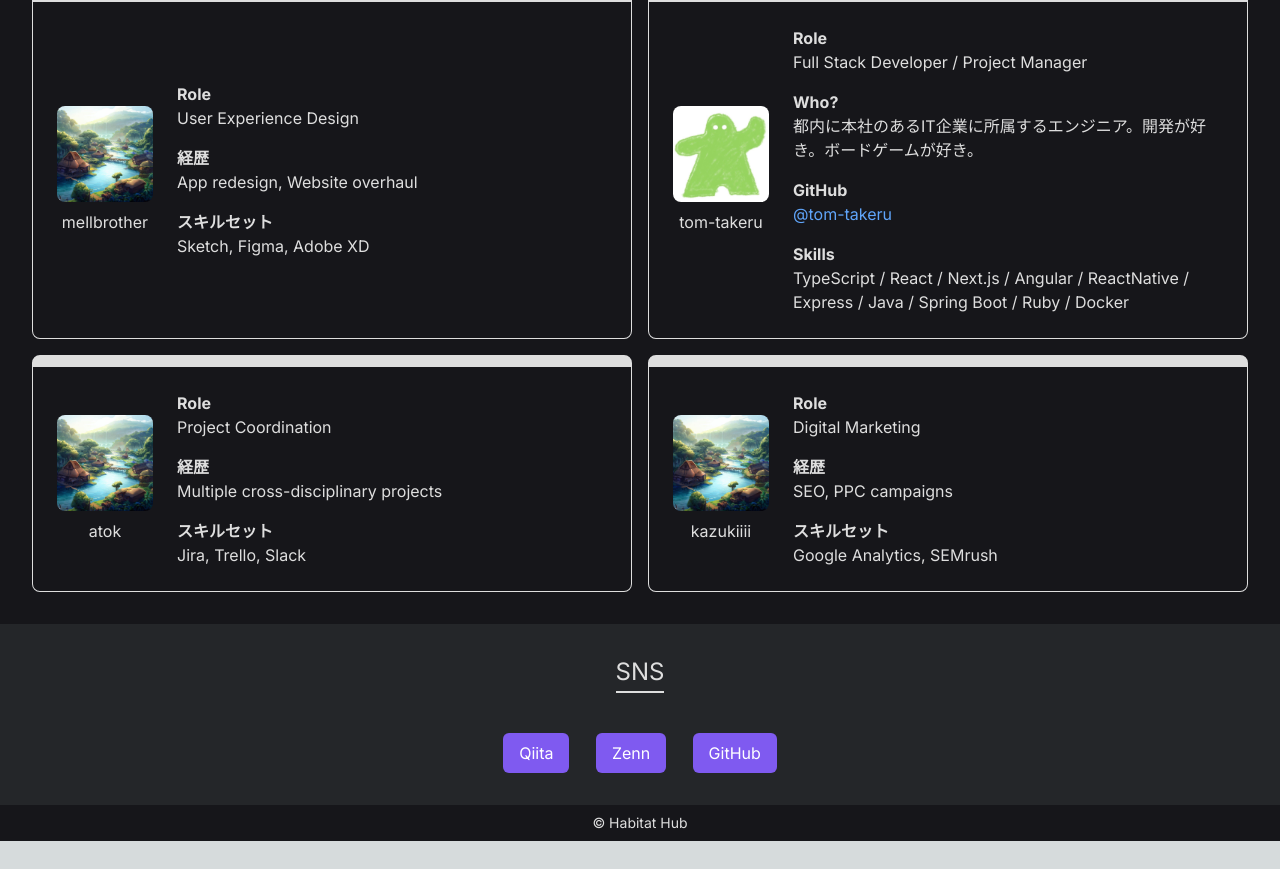
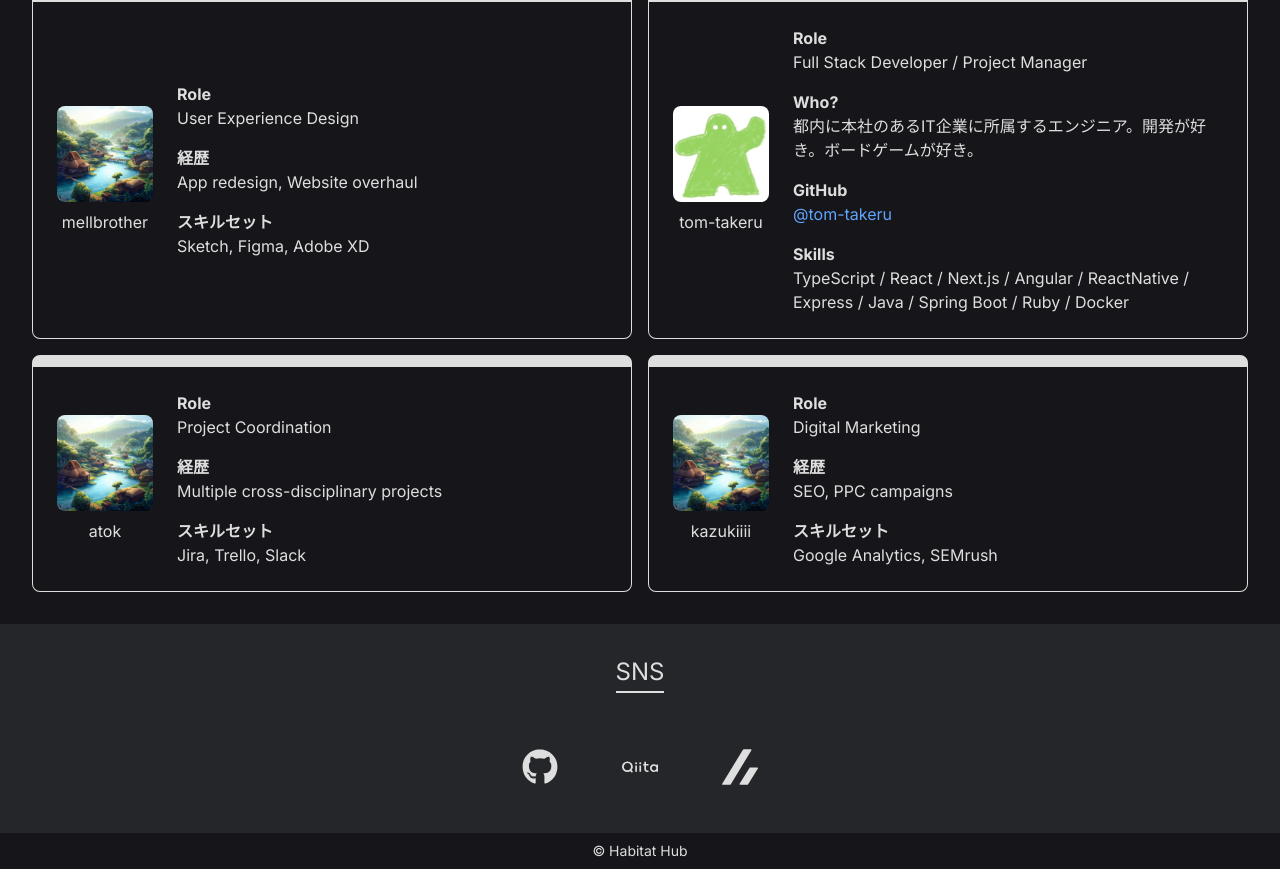
Before and after one commit to habitat-hub/official-site, a Next.js app: page / in a window 1280 px wide. Shown: the part 1029-1898 px from the top of the page. Before the commit the page ends 1870 px from the top, so only its background shows below. Built offline with nearby package versions, Linux system fonts and the light colour scheme.

Commit message:
Update SnsList component with new social media links

```diff
--- a/src/components/top/SnsList.tsx
+++ b/src/components/top/SnsList.tsx
@@ -1,10 +1,13 @@
 import React from "react";
+import { FaGithub } from "react-icons/fa";
+import { SiQiita } from "react-icons/si";
+import { SiZenn } from "react-icons/si";
 
 const SnsList: React.FC = () => {
   const buttons = [
-    { label: "Qiita", url: "https://qiita.com" },
-    { label: "Zenn", url: "https://zenn.dev" },
-    { label: "GitHub", url: "https://github.com" },
+    { name: "GitHub", url: "https://github.com/habitat-hub" },
+    { name: "Qiita", url: "https://qiita.com/organizations/habitatHub" },
+    { name: "Zenn", url: "https://zenn.dev/p/habitat_hub" },
   ];
 
   return (
@@ -14,16 +17,25 @@ const SnsList: React.FC = () => {
         <div className="w-full border-b-2 border-light mb-10"></div>
       </div>
       <div className="w-[300px]">
-        <div className="flex justify-around">
+        <div className="flex justify-around text-4xl">
           {buttons.map((button, index) => (
             <a
               key={index}
+              aria-describedby={button.name}
               href={button.url}
               target="_blank"
               rel="noopener noreferrer"
-              className="px-4 py-2 rounded-md bg-[#7f5af0] hover:bg-dark-light text-white text-center"
+              className="flex item-center rounded hover:bg-slate-600 p-4"
             >
-              {button.label}
+              {button.name === "GitHub" ? (
+                <FaGithub />
+              ) : button.name === "Qiita" ? (
+                <SiQiita />
+              ) : button.name === "Zenn" ? (
+                <SiZenn />
+              ) : (
+                button.name
+              )}
             </a>
           ))}
         </div>
```
